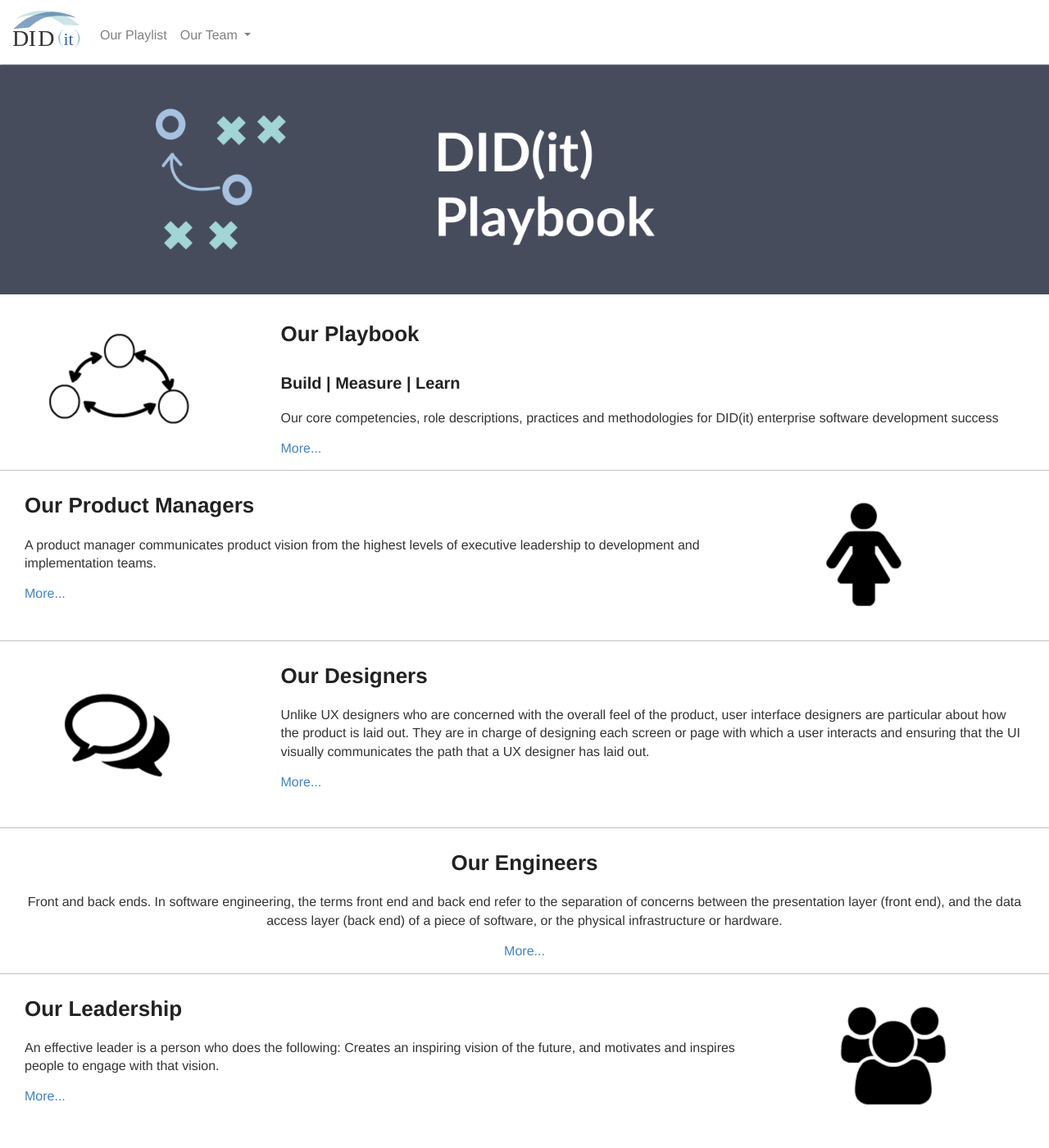
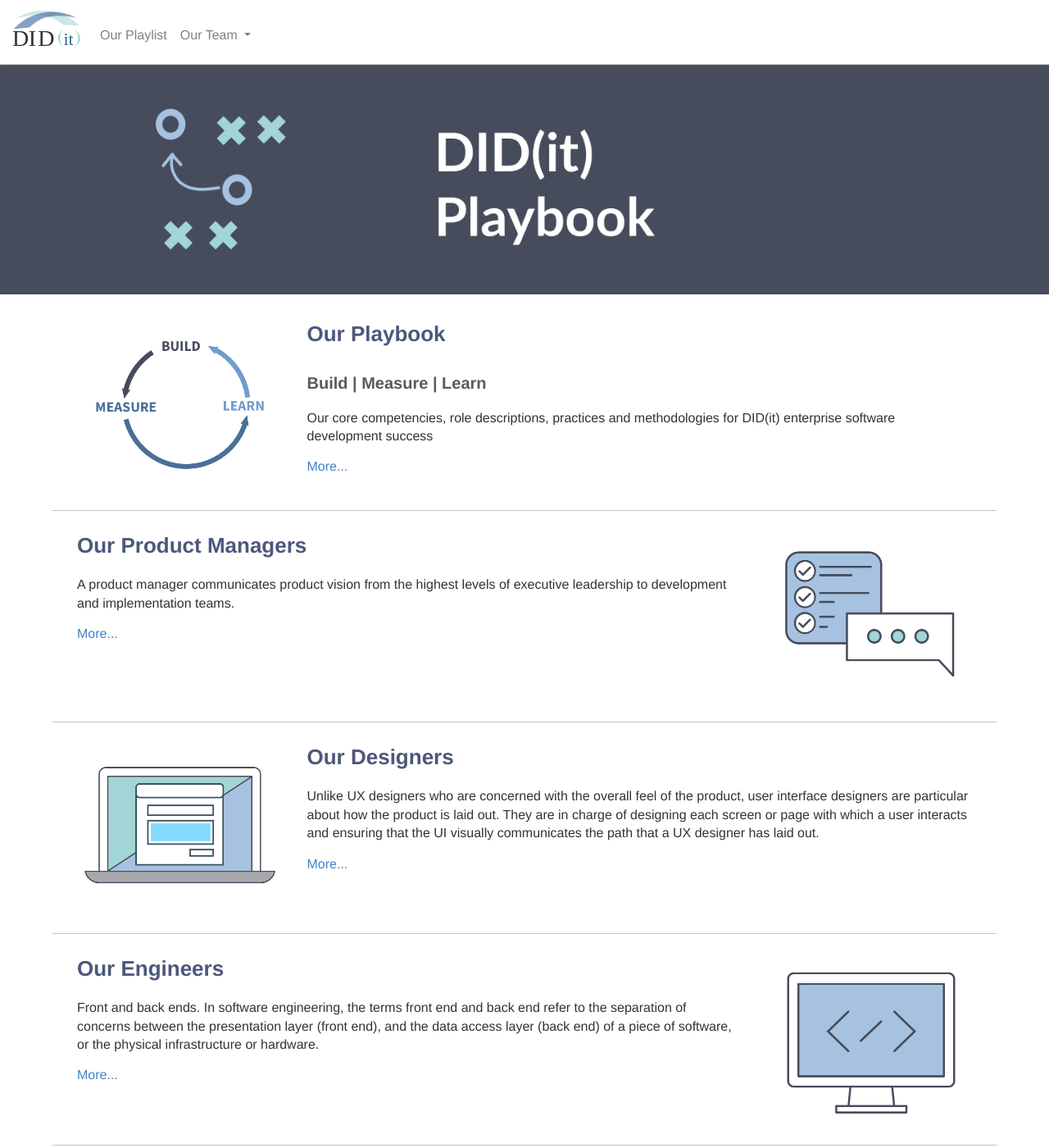
Before and after one commit to KnightPointSystems/kps_playbook, a Jekyll site: the page built from index.md, in a window 1280 px wide and 1400 px high. Shown: the whole window at 82% size. Built offline with Jekyll 4.4.1, drawn with Linux system fonts in a browser that asks for light colours; nearby versions of some CDN libraries.

Commit message:
Updated css and icons on home page

```diff
--- a/assets/css/style.scss
+++ b/assets/css/style.scss
@@ -66,7 +66,8 @@
 
 h2 {
   font-size: 26px;
-}
+  color: #4C587B;
+  }
 
 h3 {
   font-size: 20px;
@@ -528,6 +529,7 @@
       margin: 0!important;
       font-size: 20px;
     }
+
     a {
       display: block;
       padding: 5px;
@@ -611,37 +613,57 @@
 }
 
 .our-playbook {
-  width: 100%;
+  width: 90%;
   text-align: left;
   padding: 0 30px;
   border-bottom: 1px solid rgb(194, 194, 194);
+  margin: 0 auto;
+
+  h3 {
+    color: #5a5a5a;
+  }
+
 }
 
 .our-product-managers {
-  width: 100%;
+  width: 90%;
   text-align: left;
   padding: 0 30px;
   border-bottom: 1px solid rgb(194, 194, 194);
+  margin: 0 auto;
+
+
 }
 
 .our-designers {
-  width: 100%;
+  width: 90%;
   text-align: left;
   padding: 0 30px;
   border-bottom: 1px solid rgb(194, 194, 194);
+  margin: 0 auto;
+
+
 }
 
 .our-engineers {
-  width: 100%;
-  text-align: center;
+  width: 90%;
+  text-align: left;
   padding: 0 30px;
   border-bottom: 1px solid rgb(194, 194, 194);
+  margin: 0 auto;
+
+
+
 }
 
 .leadership {
-  width: 100%;
+  width: 90%;
   text-align: left;
   padding: 0 30px;
+  margin: 0 auto;
+
+
+
 }
 
 .posts > .post {
--- a/index.md
+++ b/index.md
@@ -28,7 +28,7 @@
 <div class="our-playbook">
   <div class="row">
     <div class="col-md-3">
-      <img src="images/ourplaybookgraphic.png"/>
+      <img src="images/BuildMeasureLearn.png"/>
     </div>
     <div class="col-md-9">
       <h2> Our Playbook </h2>
@@ -47,7 +47,7 @@
       <p><a href="product-management">More...</a></p>
     </div>
     <div class="col-md-3">
-      <img src="images/ourproductmanagersgraphic.png"/>
+      <img src="images/ProductManagers.png"/>
     </div>
   </div>
 </div>
@@ -55,7 +55,7 @@
 <div class="our-designers">
   <div class="row">
     <div class="col-md-3">
-      <img src="images/ourdesignersgraphic.png"/>
+      <img src="images/Designers.png"/>
     </div>
     <div class="col-md-9">
       <h2> Our Designers </h2>
@@ -66,22 +66,27 @@
 </div>
 
 <div class="our-engineers">
+<div class="row">
+    <div class="col-md-9">
   <h2>Our Engineers</h2>
   <p>Front and back ends. In software engineering, the terms front end and back end refer to the separation of concerns between the presentation layer (front end), and the data access layer (back end) of a piece of software, or the physical infrastructure or hardware.</p>
   <p><a href="engineering">More...</a></p>
 </div>
-
+<div class="col-md-3">
+      <img src="images/Engineers.png"/>
+    </div>
+    </div>
+    </div>
 
 <div class="leadership">
   <div class="row">
+    <div class="col-md-3">
+          <img src="images/Leaders.png"/>
+    </div>
     <div class="col-md-9">
-      <h2> Our Leadership </h2>
+  <h2> Our Leadership </h2>
       <p> An effective leader is a person who does the following: Creates an inspiring vision of the future, and motivates and inspires people to engage with that vision. </p>
-      <p><a href="leadership">More...</a></p>
-    </div>
-    <div class="col-md-3">
-      <img src="images/leadershipgraphic.png"/>
-    </div>
+      <p><a href="leadership">More...</a></p>    </div>
   </div>
 </div>
 </div>
```
Also changed, not shown: images/BuildMeasureLearn.png (added), images/Designers.png (added), images/Engineers.png (added), images/Leaders.png (added), images/ProductManagers.png (added).
